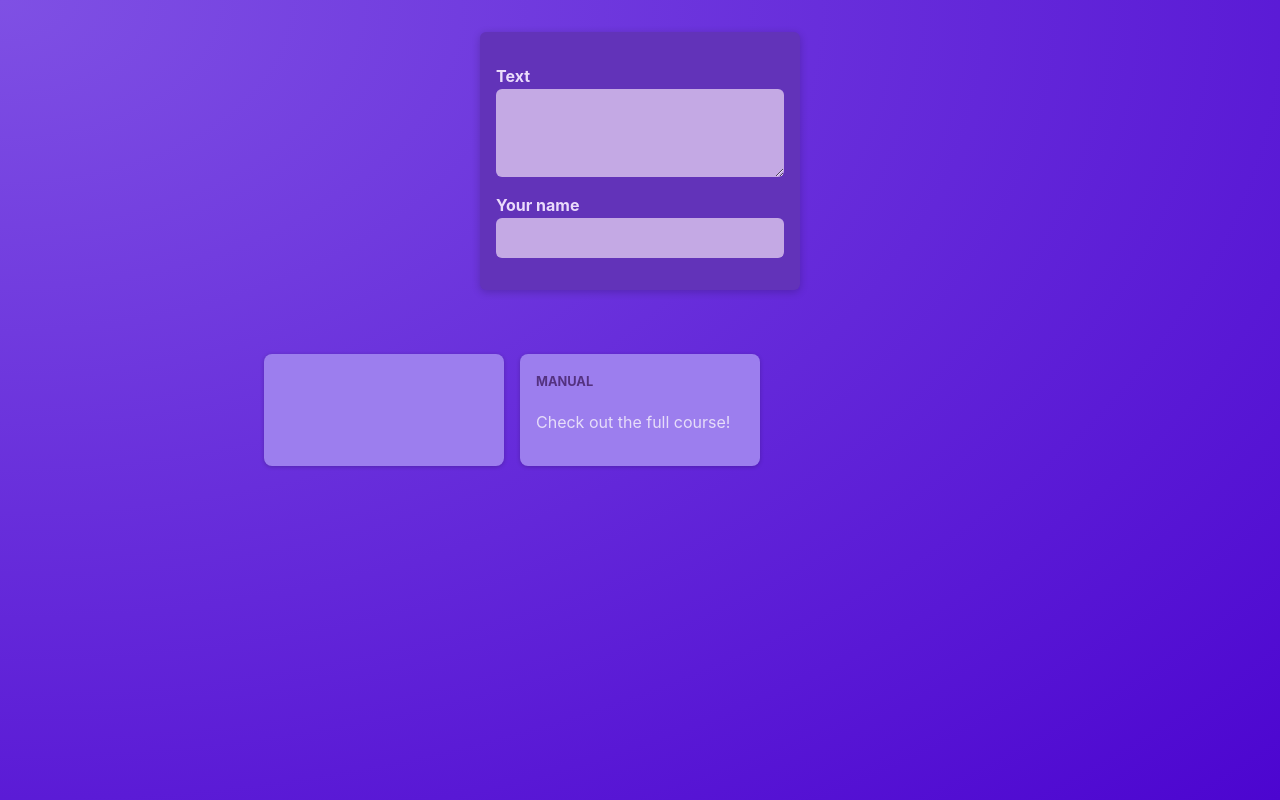
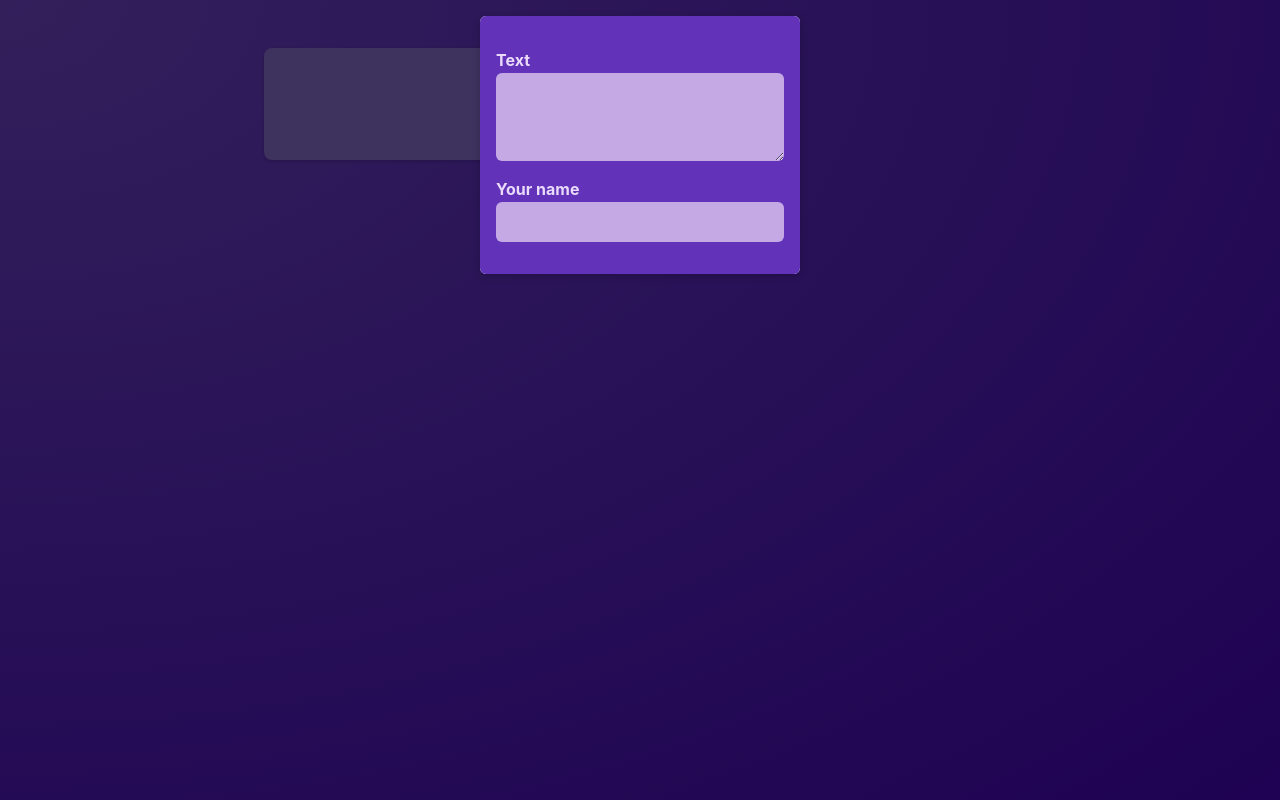
Before and after one commit to APapeIsName/react-crash-course, a React (Vite) app: page / in a window 1280 px wide. Built offline with nearby package versions, Linux system fonts and the light colour scheme.

Commit message:
Design : 포스트 추가 기능 모달로 변경

```diff
--- /dev/null
+++ b/src/components/Modal.jsx
@@ -0,0 +1,14 @@
+import classes from './Modal.module.css';
+
+function Modal({ children }) {
+    return (
+        <>
+            <div className={classes.backdrop}/>
+            <dialog open className={classes.modal}>
+                {children}
+            </dialog>
+        </>
+    )
+}
+
+export default Modal;
--- /dev/null
+++ b/src/components/Modal.module.css
@@ -0,0 +1,18 @@
+.backdrop {
+  position: fixed;
+  top: 0;
+  left: 0;
+  width: 100%;
+  height: 100vh;
+  background-color: rgba(0, 0, 0, 0.6);
+  z-index: 1;
+}
+
+.modal {
+  border: none;
+  border-radius: 6px;
+  box-shadow: 0 2px 8px rgba(0, 0, 0, 0.2);
+  padding: 0;
+  overflow: hidden;
+  z-index: 1;
+}
--- a/src/components/NewPost.jsx
+++ b/src/components/NewPost.jsx
@@ -1,16 +1,16 @@
 import classes from './NewPost.module.css';
 
-function NewPost(props) {
+function NewPost({onBodyChange, onAuthorChange}) {
 
   return (
     <form className={classes.form}>
       <p>
         <label htmlFor="body">Text</label>
-        <textarea id="body" required rows={3} onChange={props.onBodyChange} />
+        <textarea id="body" required rows={3} onChange={onBodyChange} />
       </p>
       <p>
         <label htmlFor="name">Your name</label>
-        <input type="text" id="name" required onChange={props.onAuthorChange} />
+        <input type="text" id="name" required onChange={onAuthorChange} />
       </p>
     </form>
   );
--- a/src/components/NewPost.module.css
+++ b/src/components/NewPost.module.css
@@ -2,9 +2,6 @@
     background-color: #6233b9;
     padding: 1rem;
     width: 20rem;
-    margin: 2rem auto;
-    border-radius: 6px;
-    box-shadow: 0 2px 8px rgba(0, 0, 0, 0.2);
   }
 
   .form label {
--- a/src/components/Post.jsx
+++ b/src/components/Post.jsx
@@ -1,11 +1,11 @@
 import classes from './Post.module.css';
 
-function Post(props) {
+function Post({author, body}) {
 
     return (
         <div className={classes.post}>
-            <p className={classes.author}>{props.author}</p>
-            <p className={classes.body}>{props.body}</p>
+            <p className={classes.author}>{author}</p>
+            <p className={classes.body}>{body}</p>
         </div>
     );
 }
--- a/src/components/PostsList.jsx
+++ b/src/components/PostsList.jsx
@@ -1,4 +1,6 @@
 import { useState } from 'react';
+
+import Modal from "./Modal";
 import NewPost from "./NewPost";
 import Post from "./Post";
 import classes from './PostsList.module.css'
@@ -17,7 +19,12 @@
 
     return (
         <>
-            <NewPost onBodyChange={changeBodyHandler} onAuthorChange={changeAuthorHandler}/>
+            <Modal>
+                <NewPost
+                    onBodyChange={changeBodyHandler}
+                    onAuthorChange={changeAuthorHandler}
+                />
+            </Modal>
             <ul className={classes.posts}>
                 <Post author={enteredAuthor} body={enteredBody}/>
                 <Post author="Manual" body="Check out the full course!"/>
```
